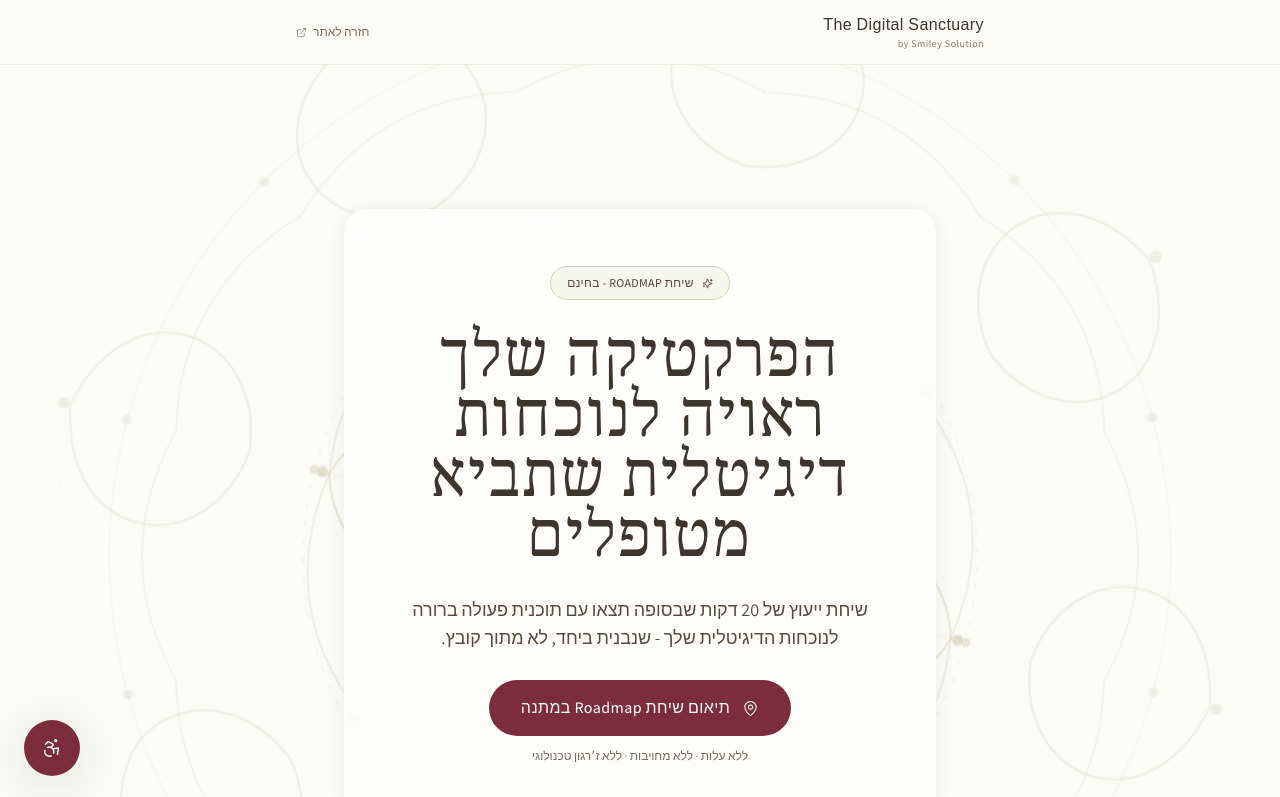
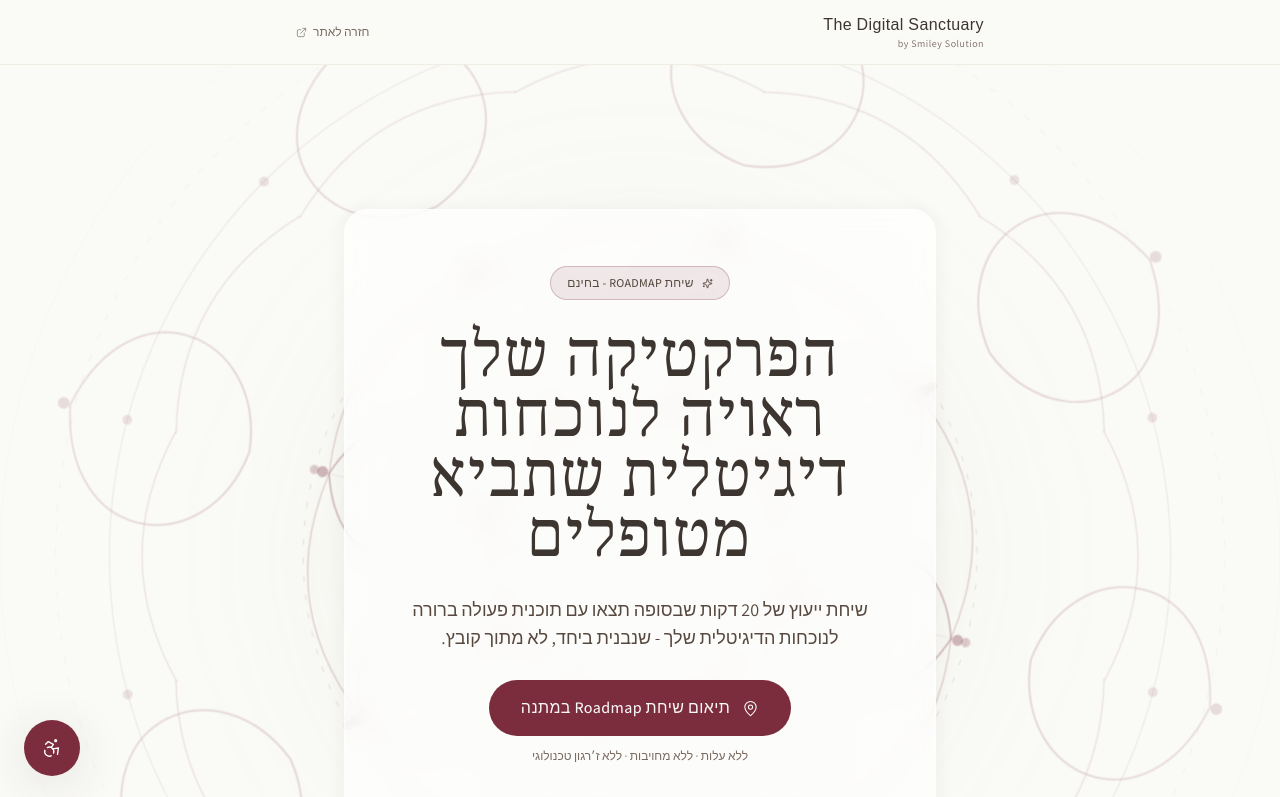
Before and after one commit to krollkim/TheDigitalSanctuary, a Next.js app: page /roadmap in a window 1280 px wide. Shown: the top 797 px of the page. Built offline with nearby package versions, Linux system fonts and the light colour scheme.

Commit message:
feat: new color pallete on roadmap

```diff
--- a/src/app/accessibility/page.tsx
+++ b/src/app/accessibility/page.tsx
@@ -61,7 +61,7 @@ export default function AccessibilityPage() {
           className="
             flex items-center gap-4 p-5
             rounded-2xl border border-sanctuary-sage-light
-            bg-sanctuary-sage/8 mb-12
+            bg-sanctuary-sage/10 mb-12
           "
           role="note"
           aria-label="רמת עמידה בתקן"
--- a/src/app/roadmap/page.tsx
+++ b/src/app/roadmap/page.tsx
@@ -119,7 +119,7 @@ function LeadForm() {
   if (status === 'success') {
     return (
       <div className="anim-panel-in flex flex-col items-center text-center gap-6 py-14">
-        <div className="w-16 h-16 rounded-full bg-sanctuary-sage/12 border border-sanctuary-sage-light flex items-center justify-center">
+        <div className="w-16 h-16 rounded-full bg-sanctuary-sage/10 border border-sanctuary-sage-light flex items-center justify-center">
           <CheckCircle2 size={28} className="text-sanctuary-action" strokeWidth={1.5} />
         </div>
         <div className="flex flex-col gap-3 max-w-xs">
@@ -365,7 +365,7 @@ export default function RoadmapPage() {
             className="absolute inset-0 flex items-center justify-center pointer-events-none"
             aria-hidden="true"
           >
-            <div className="w-[700px] h-[700px] rounded-full bg-sanctuary-sage/6 blur-3xl" />
+            <div className="w-[700px] h-[700px] rounded-full bg-sanctuary-sage/5 blur-3xl" />
           </div>
 
           <div className="relative z-10 max-w-2xl mx-auto px-6 sm:px-10">
@@ -375,7 +375,7 @@ export default function RoadmapPage() {
             border border-white/50 shadow-sanctuary">
               <span
                 className="hero-item inline-flex items-center gap-2 label-tag text-sanctuary-brown-mid
-                  bg-sanctuary-sage/10 border border-sanctuary-sage-light px-4 py-2 rounded-full"
+                  bg-sanctuary-action/10 border border-sanctuary-action/25 px-4 py-2 rounded-full"
               >
                 <Sparkles size={11} aria-hidden="true" />
                 שיחת Roadmap - בחינם
@@ -513,9 +513,9 @@ export default function RoadmapPage() {
                 <h2 className="font-serif text-3xl sm:text-4xl text-sanctuary-brown font-light">
                   בואו נשרטט את מפת הדרכים שלך -
                   <span className="relative inline-block mx-1">
-                    <span className="relative z-10">בחינם</span>
+                    <span className="relative z-10 text-sanctuary-action">בחינם</span>
                     <span
-                      className="absolute bottom-1 start-0 end-0 h-2 bg-sanctuary-sage-light/50
+                      className="absolute bottom-1 start-0 end-0 h-2 bg-sanctuary-action/20
                         rounded-sm -z-0"
                       aria-hidden="true"
                     />
--- a/src/components/CaseStudy.tsx
+++ b/src/components/CaseStudy.tsx
@@ -10,8 +10,8 @@ const values = [
     icon: ShieldCheck,
     title: 'פרטיות מוחלטת',
     body: 'נתוני המטופלים שלכם מוגנים בהתאם לתקנות הפרטיות המחמירות ביותר. פרטיות היא לא תכונה - היא עמוד השדרה של המוצר.',
-    accent: 'bg-sanctuary-sage/8 border-sanctuary-sage-light',
-    iconBg: 'bg-sanctuary-sage/12',
+    accent: 'bg-sanctuary-sage/10 border-sanctuary-sage-light',
+    iconBg: 'bg-sanctuary-sage/10',
     iconColor: 'text-sanctuary-action',
   },
   {
@@ -26,8 +26,8 @@ const values = [
     icon: HeadphonesIcon,
     title: 'ליווי אישי לאורך הדרך',
     body: 'אנחנו לא נעלמים אחרי ההשקה. אנחנו שותפים לטווח ארוך - עם תמיכה, עדכונים, ושיפורים שמשאירים אתכם ממוקדים בקשר הטיפולי.',
-    accent: 'bg-sanctuary-clay/8 border-sanctuary-clay/30',
-    iconBg: 'bg-sanctuary-clay/12',
+    accent: 'bg-sanctuary-clay/10 border-sanctuary-clay/30',
+    iconBg: 'bg-sanctuary-clay/10',
     iconColor: 'text-sanctuary-action',
   },
 ];
--- a/src/components/ContactForm.tsx
+++ b/src/components/ContactForm.tsx
@@ -59,7 +59,7 @@ function SuccessPanel() {
       aria-live="polite"
     >
       <div
-        className="w-16 h-16 rounded-full bg-sanctuary-sage/12
+        className="w-16 h-16 rounded-full bg-sanctuary-sage/10
           border border-sanctuary-sage-light flex items-center justify-center"
       >
         <CheckCircle2
@@ -228,7 +228,7 @@ export default function ContactForm() {
       {/* Decorative blobs */}
       <div
         className="absolute top-0 end-0 w-72 h-72 rounded-full
-          bg-sanctuary-sage/8 blur-3xl translate-x-1/3 -translate-y-1/3"
+          bg-sanctuary-sage/10 blur-3xl translate-x-1/3 -translate-y-1/3"
         aria-hidden="true"
       />
       <div
--- a/src/components/Hero.tsx
+++ b/src/components/Hero.tsx
@@ -124,7 +124,7 @@ export default function Hero() {
               <span className="relative z-10 text-sanctuary-action">שקט</span>
               <span
                 className="absolute bottom-1 sm:bottom-2 start-0 end-0 h-2 sm:h-3
-                  bg-sanctuary-action/22 rounded-sm -z-0"
+                  bg-sanctuary-action/20 rounded-sm -z-0"
                 aria-hidden="true"
               />
             </span>{' '}
--- a/src/components/HeroVisuals.tsx
+++ b/src/components/HeroVisuals.tsx
@@ -105,7 +105,13 @@ export function HeroVisuals() {
   }, [isMobile]);
 
   return (
-    <div className="hidden sm:block absolute inset-0 z-0 pointer-events-none" aria-hidden="true">
+    // Colour comes from `currentColor` so the mandala follows the palette
+    // token rather than a hard-coded hex — which also means it responds to
+    // the high-contrast accessibility mode, something the old #b3ac88 never did.
+    <div
+      className="hidden sm:block absolute inset-0 z-0 pointer-events-none text-sanctuary-action"
+      aria-hidden="true"
+    >
       <svg
         width="100%"
         height="100%"
@@ -136,8 +142,8 @@ export function HeroVisuals() {
           {/* Rotation wrapper */}
           <g
             ref={rotRef}
-            stroke="#b3ac88"
-            fill="#b3ac88"
+            stroke="currentColor"
+            fill="currentColor"
             strokeLinecap="round"
             strokeLinejoin="round"
             style={{ willChange: 'transform' }}
--- a/src/components/Philosophy.tsx
+++ b/src/components/Philosophy.tsx
@@ -80,7 +80,7 @@ export default function Philosophy() {
       {/* ─── Decorative Shape ──────────────────────────────────────────────── */}
       <div
         className="absolute top-0 start-0 w-64 h-64 rounded-full
-          bg-sanctuary-sage/8 blur-3xl -translate-y-1/2 -translate-x-1/4"
+          bg-sanctuary-sage/10 blur-3xl -translate-y-1/2 -translate-x-1/4"
         aria-hidden="true"
       />
 
--- a/src/components/Process.tsx
+++ b/src/components/Process.tsx
@@ -13,7 +13,7 @@ const steps = [
     title: 'מכירים אתכם לפני שמתחילים',
     body: 'שיחה קצרה ללא מחויבות. אנחנו שואלים, מקשיבים, ומבינים את הפרקטיקה, הערכים, והמטופלים שלכם - לפני שמזיזים פיקסל אחד.',
     accent: 'bg-white border-sanctuary-sage-light',
-    iconBg: 'bg-sanctuary-sage/12',
+    iconBg: 'bg-sanctuary-sage/10',
     iconColor: 'text-sanctuary-action',
     numberColor: 'text-sanctuary-action/65',
     labelColor: 'bg-sanctuary-sage/10 text-sanctuary-brown-mid',
@@ -100,7 +100,7 @@ export default function Process() {
       />
       <div
         className="absolute bottom-0 start-0 w-64 h-64 rounded-full
-          bg-sanctuary-sage/8 blur-3xl -translate-x-1/4 translate-y-1/4"
+          bg-sanctuary-sage/10 blur-3xl -translate-x-1/4 translate-y-1/4"
         aria-hidden="true"
       />
 
@@ -191,7 +191,7 @@ export default function Process() {
 
             {/* Left: label + number */}
             <div className="flex items-center gap-4 md:flex-col md:items-start md:gap-2">
-              <span className="label-tag text-xs px-3 py-1.5 rounded-full bg-sanctuary-beige/12 text-sanctuary-beige/85">
+              <span className="label-tag text-xs px-3 py-1.5 rounded-full bg-sanctuary-beige/10 text-sanctuary-beige/85">
                 שלב שלישי
               </span>
               <span className="font-serif text-4xl font-light text-sanctuary-beige/45">
```
